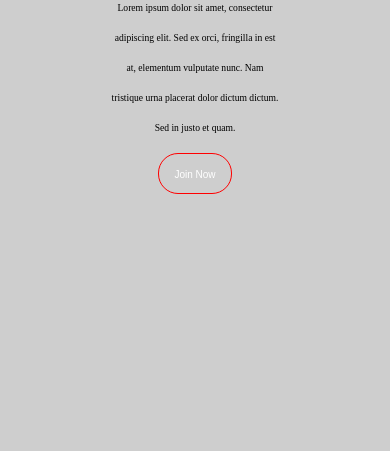
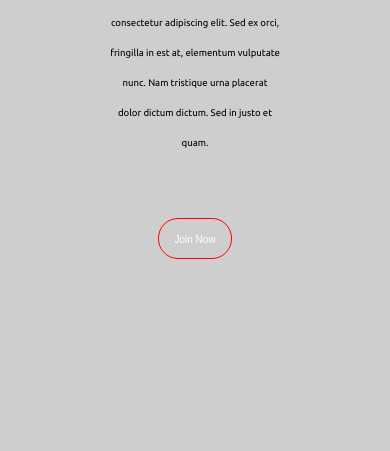
Before and after one commit to OWAISIDRISI53/responsive, a plain HTML site: page index.html in a window 390 px wide. Shown: the part 310-761 px from the top of the page. Drawn offline with Linux system fonts and the light colour scheme; a script that the page names is missing.

Commit message:
Update style.css

```diff
--- a/style.css
+++ b/style.css
@@ -1,7 +1,7 @@
 @import url('https://fonts.googleapis.com/css2?family=Ubuntu&display=swap');
 *{
   padding: 0; margin: 0;
-} ;
+}
 body {
   font-family: 'Ubuntu', sans-serif;
 
@@ -107,7 +107,7 @@ a i{
    p{
      line-height: 30px;
      font-size: 0.6rem;
-       margin:10px 60px;
+     margin: 60px;
    }
    .btn{
   padding: 12px 15px;
```
